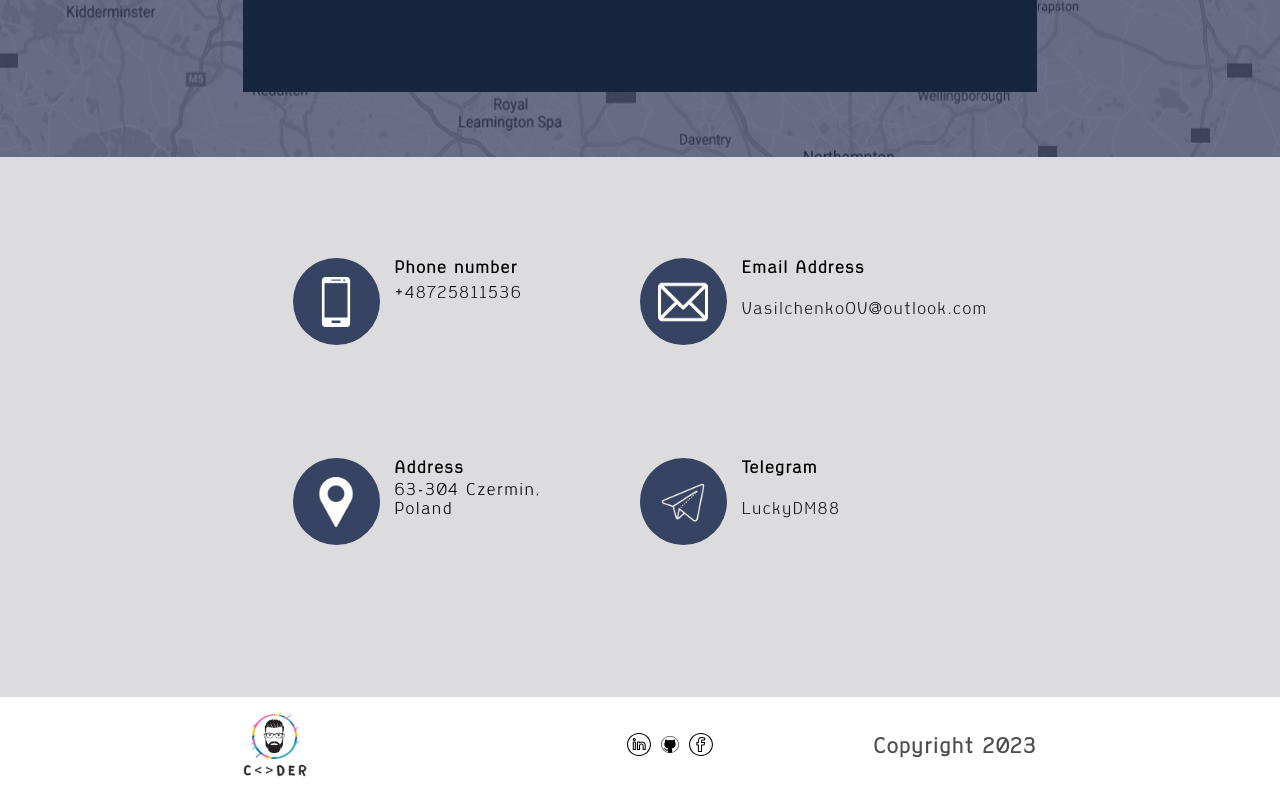
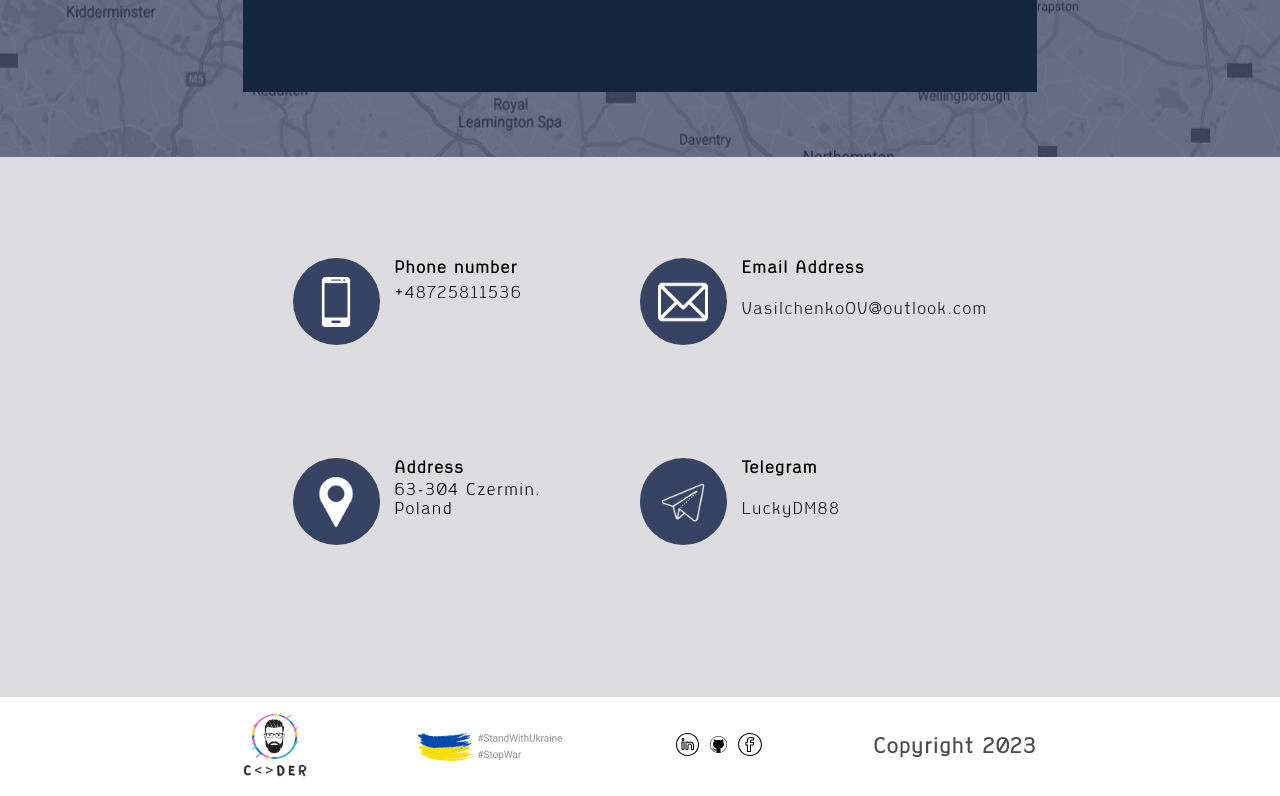
Before and after one commit to kamelot88/portfolio, a plain HTML site: page index.html in a window 1280 px wide. Shown: the part 4320-5116 px from the top of the page. Drawn offline with nearby package versions, Linux system fonts and the light colour scheme; the site is published under a folder, as on GitHub Pages, so addresses that start at the root find nothing.

Commit message:
add: img solidar

```diff
--- a/index.html
+++ b/index.html
@@ -589,7 +589,7 @@
             <div class="logo-foot">
                 <img src="assets/Logo_black.png" alt="">
             </div>
-            <img src="/assets/solidarity-Ukraine.svg" alt="">
+            <img src="assets/solidarity-Ukraine.svg" alt="">
             <div class="social">
                 <a href="https://www.linkedin.com/in/олег-васильченко-297b36181" target="_blank"><img src="assets/soc_LinkId.svg" alt=""></a>
                 <a href="https://github.com/kamelot88" target="_blank"><img src="assets/soc_GitHub.svg" alt=""></a>
```
